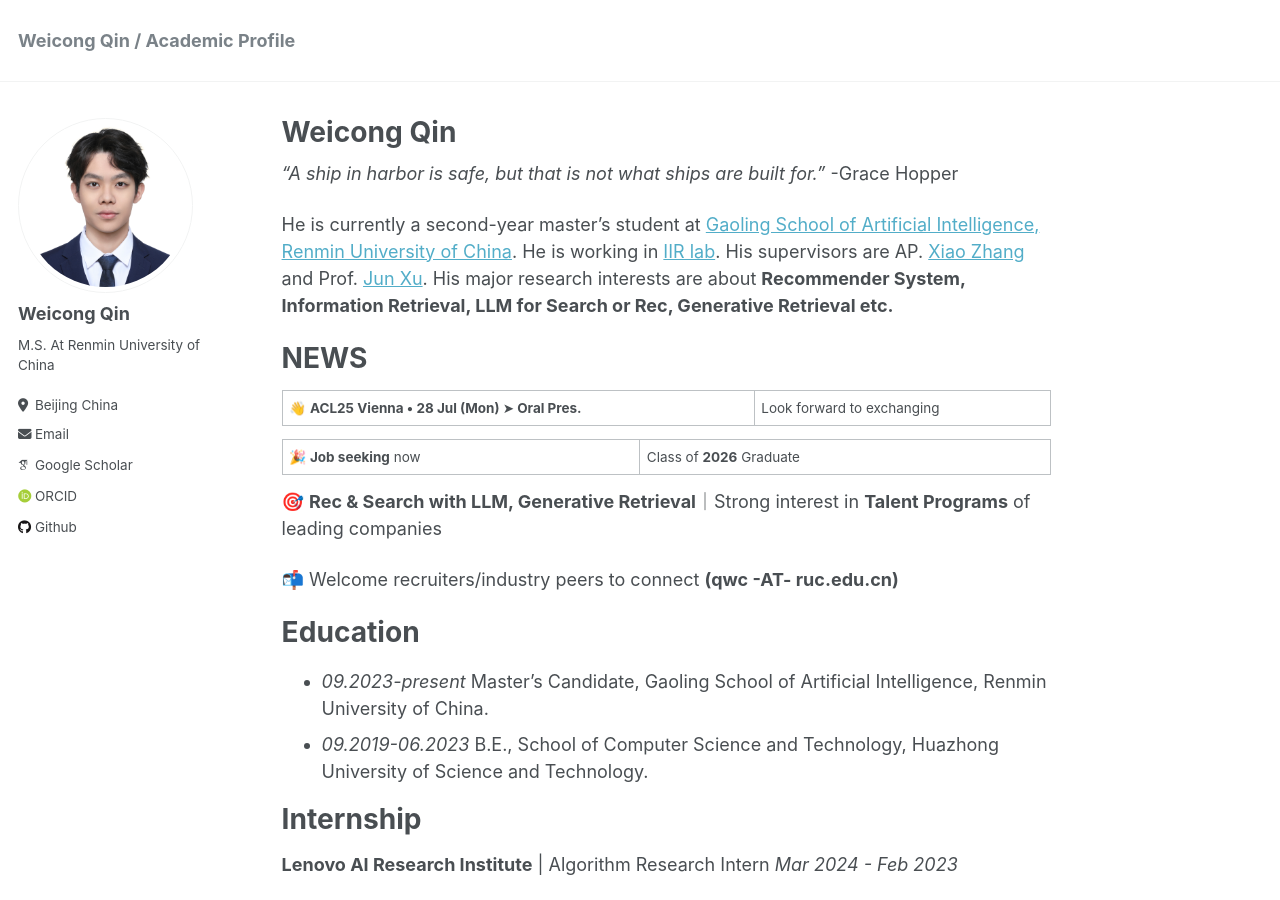
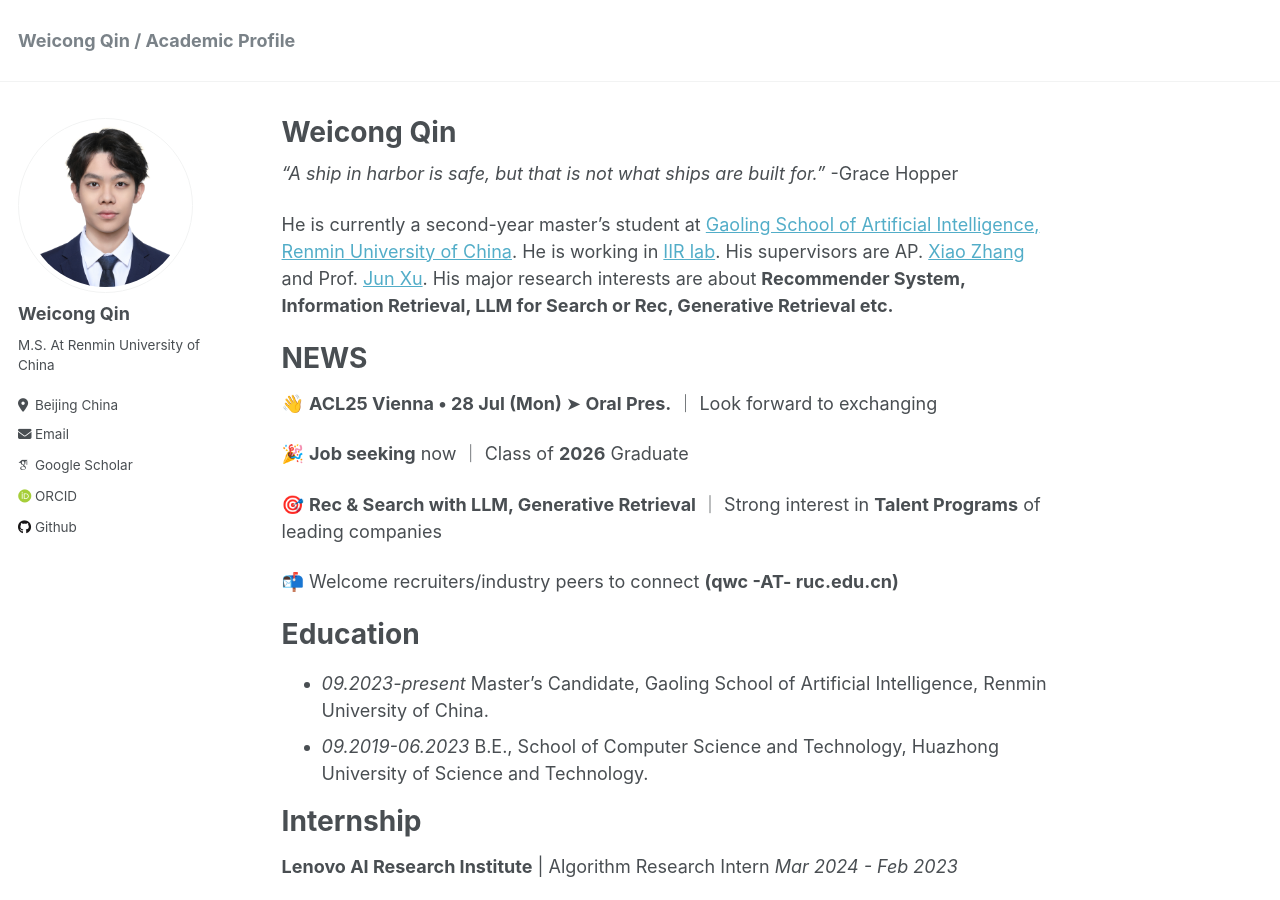
Before and after one commit to E-qin/E-qin.github.io, a Jekyll site: the page built from _pages/about.md, in a window 1280 px wide and 900 px high. Built offline with Jekyll 4.4.1, drawn with Linux system fonts in a browser that asks for light colours; some web fonts are replaced.

```diff
--- a/_pages/about.md
+++ b/_pages/about.md
@@ -20,11 +20,11 @@ NEWS
 =========
 
 
-👋 **ACL25 Vienna • 28 Jul (Mon) ➤ Oral Pres.** | Look forward to exchanging
+👋 **ACL25 Vienna • 28 Jul (Mon) ➤ Oral Pres.** ｜ Look forward to exchanging
 
-🎉 **Job seeking** now | Class of **2026** Graduate
+🎉 **Job seeking** now ｜ Class of **2026** Graduate
 
-🎯 **Rec & Search with LLM, Generative Retrieval**｜Strong interest in **Talent Programs** of leading companies
+🎯 **Rec & Search with LLM, Generative Retrieval** ｜ Strong interest in **Talent Programs** of leading companies
 
 📬 Welcome recruiters/industry peers to connect **(qwc -AT- ruc.edu.cn)**
 
```
